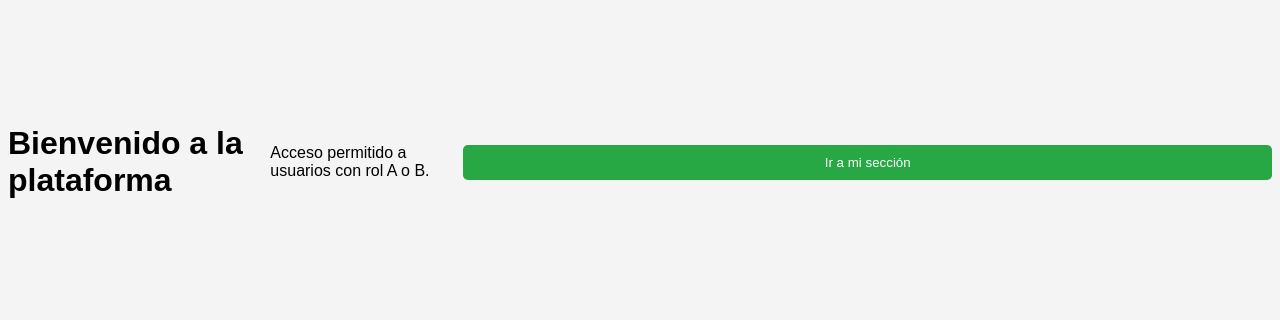
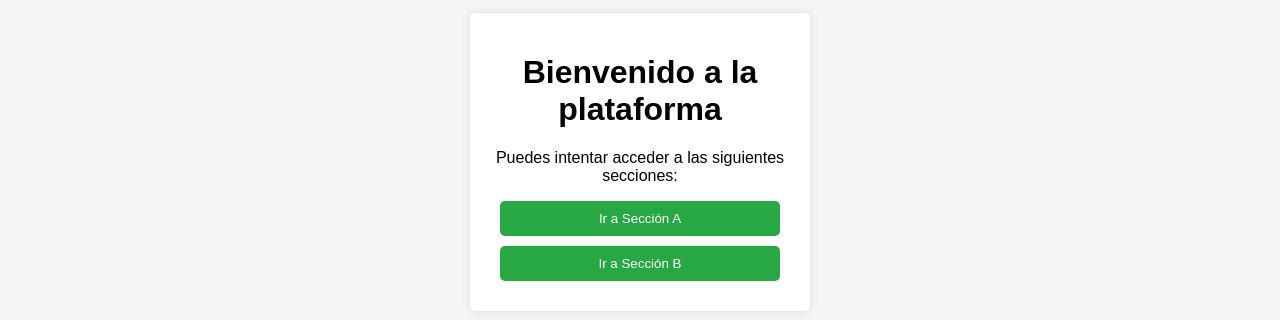
Before and after one commit to MateoGC-04/FrontJWT, a plain HTML site: page landing.html in a window 1280 px wide. Shown: the part 246-566 px from the top of the page. Drawn offline with Linux system fonts and the light colour scheme.

Commit message:
update style

```diff
--- a/landing.html
+++ b/landing.html
@@ -7,18 +7,11 @@
     <link rel="stylesheet" href="styles.css">
 </head>
 <body>
-    <h1>Bienvenido a la plataforma</h1>
-    <p>Acceso permitido a usuarios con rol A o B.</p>
-    <button onclick="redirigirSegunRol()">Ir a mi sección</button>
-    <script>
-        function redirigirSegunRol() {
-            const role = localStorage.getItem("userRole");
-            if (role === "ROLE_A") {
-                window.location.href = "usuario_a.html";
-            } else if (role === "ROLE_B") {
-                window.location.href = "usuario_b.html";
-            }
-        }
-    </script>
+    <div class="landing-container">
+        <h1>Bienvenido a la plataforma</h1>
+        <p>Puedes intentar acceder a las siguientes secciones:</p>
+        <button onclick="window.location.href='usuario_a.html'">Ir a Sección A</button>
+        <button onclick="window.location.href='usuario_b.html'">Ir a Sección B</button>
+    </div>
 </body>
 </html>
--- a/styles.css
+++ b/styles.css
@@ -6,7 +6,7 @@ body {
     height: 100vh;
     background-color: #f4f4f4;
 }
-.login-container {
+.login-container, .landing-container, .role-container {
     background: white;
     padding: 20px;
     border-radius: 5px;
@@ -14,24 +14,18 @@ body {
     text-align: center;
     width: 300px;
 }
-input {
+input, button {
     display: block;
     width: calc(100% - 20px);
     margin: 10px auto;
     padding: 10px;
-    border: 1px solid #ccc;
     border-radius: 5px;
-    text-align: left;
 }
 button {
     background: #28a745;
     color: white;
-    padding: 10px;
     border: none;
-    border-radius: 5px;
     cursor: pointer;
-    width: calc(100% - 20px);
-    margin: 10px auto;
 }
 .error {
     color: red;
```
Also changed, not shown: usuario_a.html (+12 -3 lines), usuario_b.html (+12 -3 lines).
